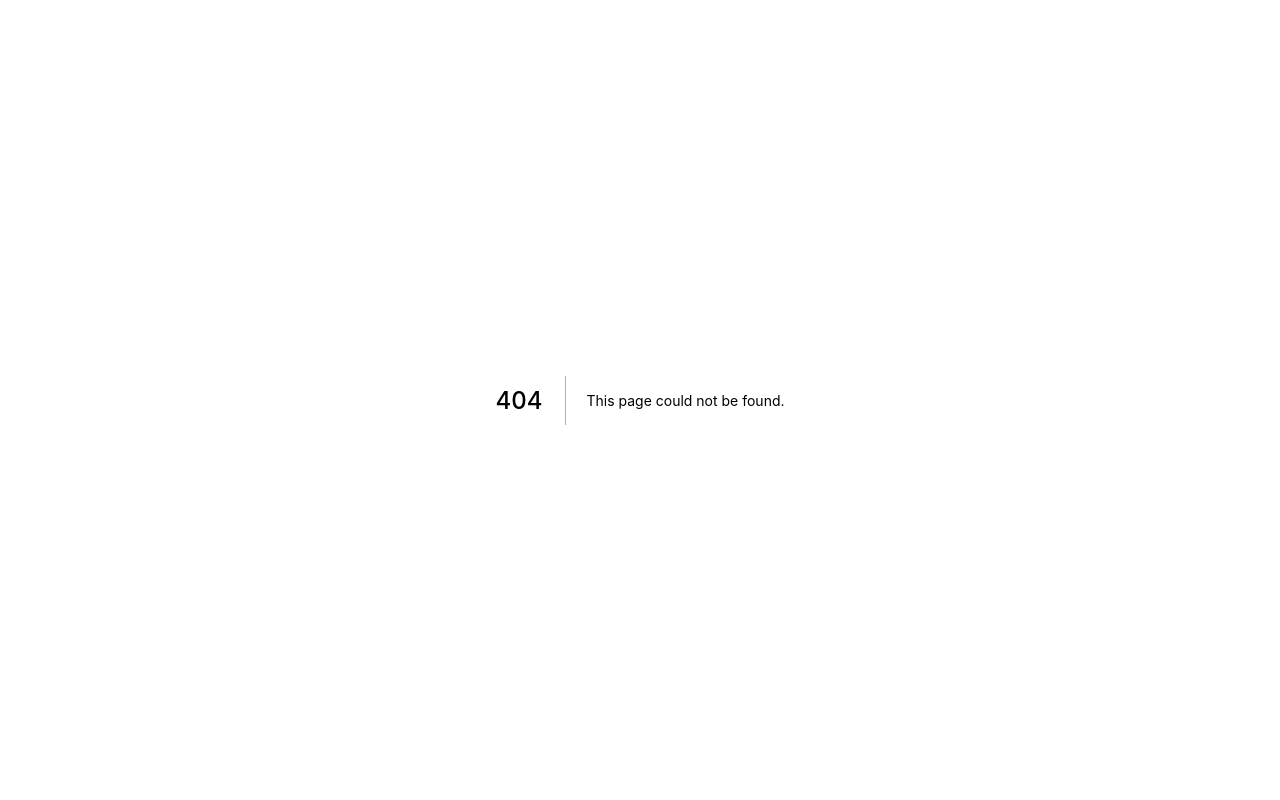
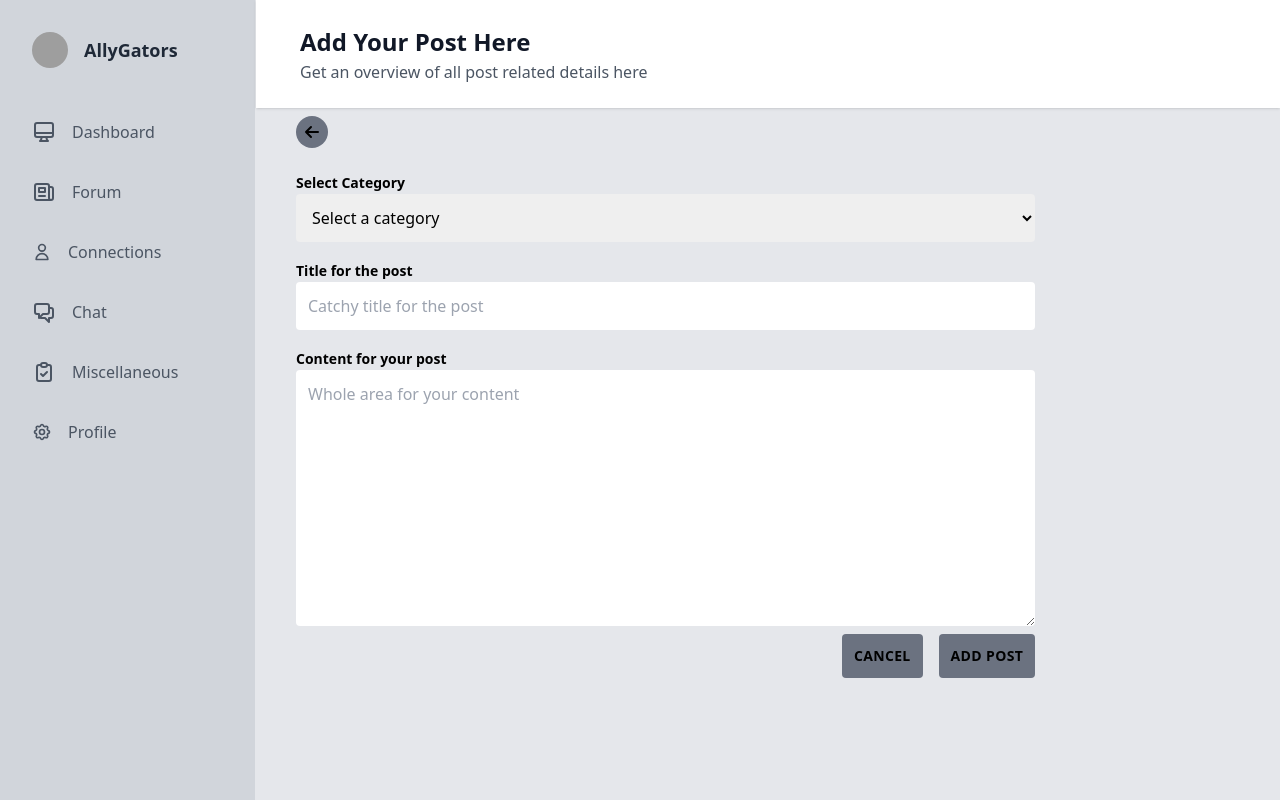
Before and after one commit to kovurusaisachin/AllyGator, a Next.js app in the folder Frontend/allygator_frontend/: page /dashboard/forum/addPost in a window 1280 px wide. Before the commit this address had no page. Built offline with nearby package versions, Linux system fonts and the light colour scheme; grey boxes are pictures that could not be loaded.

Commit message:
forum page completed

```diff
--- /dev/null
+++ b/Frontend/allygator_frontend/pages/dashboard/forum/addPost/index.tsx
@@ -0,0 +1,103 @@
+import React from "react";
+import Sidebar from "../../../../components/sidebar";
+import { useRouter } from 'next/router'
+export default function addPost() {
+  const router = useRouter()
+  const handleCancel = () => {
+    router.reload()
+  }
+  const handleSubmit = () => {
+    router.push("/dashboard/forum")
+  }
+  return (
+    <>
+      <div className="flex flex-col-2">
+        <Sidebar />
+        <div className="flex flex-col bg-gray-200 w-full">
+          <div className="bg-white shadow">
+            <div className="px-4 sm:px-6 lg:max-w-7xl lg:mx-auto lg:px-8">
+              <div className="py-6 md:flex md:items-center md:justify-between">
+                <div className="flex-1 min-w-0">
+                  <div className="flex items-center">
+                    <div>
+                      <div className="ml-3 flex flex-col items-start">
+                        <h3 className="text-2xl font-bold leading-7 text-gray-900 sm:leading-9 sm:truncate">
+                          Add Your Post Here
+                        </h3>
+                        <p className="text-gray-600">
+                          Get an overview of all post related details here
+                        </p>
+                      </div>
+                    </div>
+                  </div>
+                </div>
+              </div>
+            </div>
+          </div>
+          <div className="mx-10 mt-2">
+          <button type="button" className="rounded-full bg-gray-500 p-1" onClick={() => router.back()}>
+
+          <svg xmlns="http://www.w3.org/2000/svg" className="h-6 w-6" fill="none" viewBox="0 0 24 24" stroke="currentColor">
+  <path stroke-linecap="round" stroke-linejoin="round" stroke-width="2" d="M11 17l-5-5m0 0l5-5m-5 5h12" />
+</svg>
+        </button>
+          </div>
+          <div className="grid grid-cols-10">
+            <div className="mx-10 my-5 col-span-8">
+                <form className="">
+                  <div>
+                    <label className="text-sm font-semibold">Select Category</label>
+                    <select
+                      id="category"
+                      placeholder="select a category"
+                      className="w-full p-3 rounded dark:bg-coolGray-800 "
+                    >
+                        <option value="">Select a category</option>
+                        <option value="query">Query</option>
+                        <option value="doubt">Doubts</option>
+                        <option value="confusion">Confusion</option>
+
+                    </select>
+                  </div>
+                  <div className="my-4">
+                    <label className="text-sm font-semibold">Title for the post</label>
+                    <input
+                      id="title"
+                      type="text"
+                      placeholder="Catchy title for the post"
+                      className="w-full p-3 rounded dark:bg-coolGray-800 "
+                    />
+                  </div>
+                  <div className="my-4 h-64 ">
+                    <label className="text-sm font-semibold">Content for your post</label>
+                    <textarea
+                      id="content"
+                      placeholder="Whole area for your content"
+                      className="w-full h-full p-3 rounded dark:bg-coolGray-800"
+                    ></textarea>
+                  </div>
+                  <div className="flex flex-col-2 justify-end">
+                  <button
+                    type="submit"
+                    onClick={handleCancel}
+                    className="my-4 mx-2 flex right-0 p-3 text-sm font-bold tracking-wide uppercase rounded bg-gray-500 hover:bg-gray-400"
+                  >
+                    Cancel
+                  </button>
+                  <button
+                    type="submit"
+                    onClick={handleSubmit}
+                    className="my-4 ml-2 flex right-0  p-3 text-sm font-bold tracking-wide uppercase rounded bg-gray-500 hover:bg-gray-400"
+                  >
+                    Add Post
+                  </button>
+                  </div>
+
+                </form>
+              </div>
+          </div>
+        </div>
+      </div>
+    </>
+  );
+}
--- a/Frontend/allygator_frontend/pages/dashboard/forum/index.tsx
+++ b/Frontend/allygator_frontend/pages/dashboard/forum/index.tsx
@@ -1,6 +1,7 @@
 import React from "react";
 import Sidebar from "../../../components/sidebar";
 import ForumCard from "../../../components/forumCard";
+import Link from "next/link"
 // import ResetPass from './ResetPassword'
 const data = [
   {
@@ -111,6 +112,7 @@ function Forum() {
                 </button>
               </div>
               <div className="flex flex-col-2  absolute right-0 mr-10">
+                <Link href={"/dashboard/forum/addPost"}>
                 <button className="flex items-center px-3 py-1 font-small tracking-wide text-white capitalize transition-colors duration-200 transform bg-gray-400 rounded-md hover:bg-gray-700 focus:outline-none focus:ring focus:ring-blue-300 focus:ring-opacity-80">
                   <svg
                     xmlns="http://www.w3.org/2000/svg"
@@ -128,6 +130,7 @@ function Forum() {
                   </svg>
                   <span className="mx-1">Add</span>
                 </button>
+                </Link>
               </div>
             </div>
 
@@ -180,7 +183,7 @@ function Forum() {
           </div>
           <div className="col-span-3">
             <div className="mt-20 mb-5 rounded-lg mr-10 bg-white dark:bg-coolGray-800 dark:text-coolGray-50">
-              <h2 className="px-4 py-3 text-2xl font-semibold">Most reads</h2>
+              <h2 className="px-4 py-3 text-2xl font-semibold">Must reads</h2>
               <div className="flex flex-col px-4 col-span-12 divide-y  divide-coolGray-700">
                 <div className="pt-2 pb-1 space-y-2">
                   <h3 className="text-lg font-bold">Lorem ipsum dolor sit.</h3>
```
